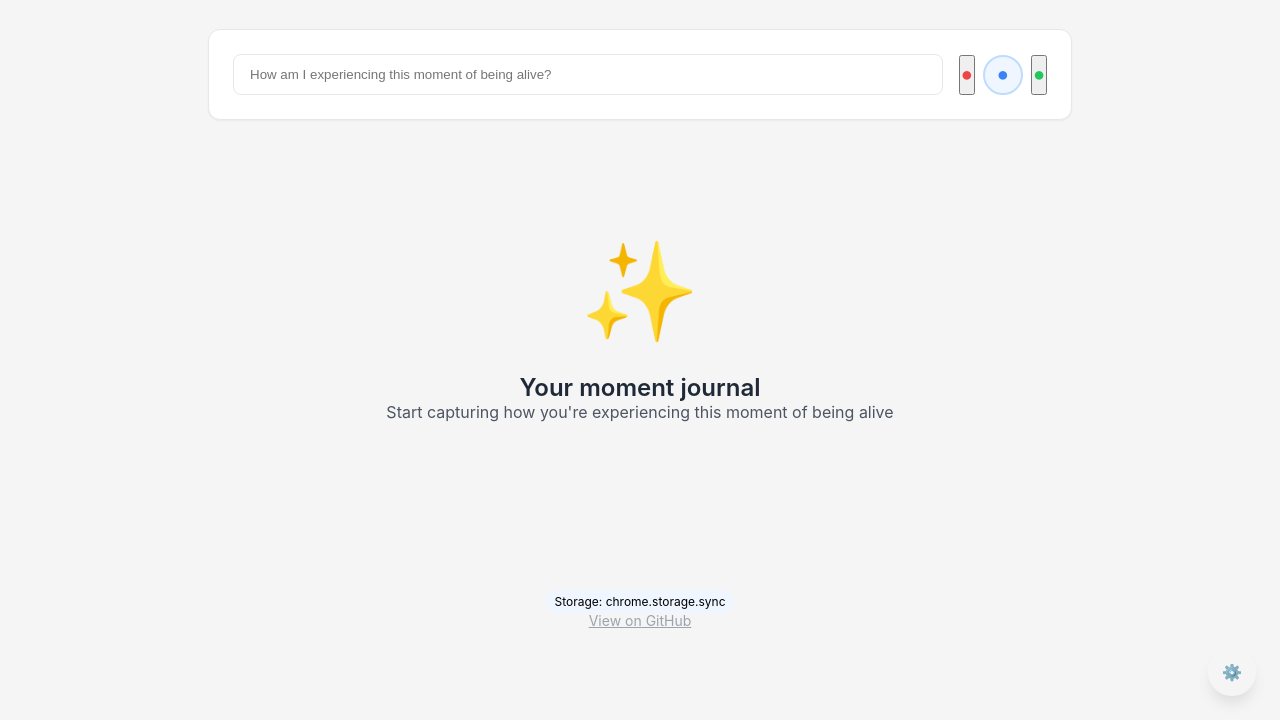
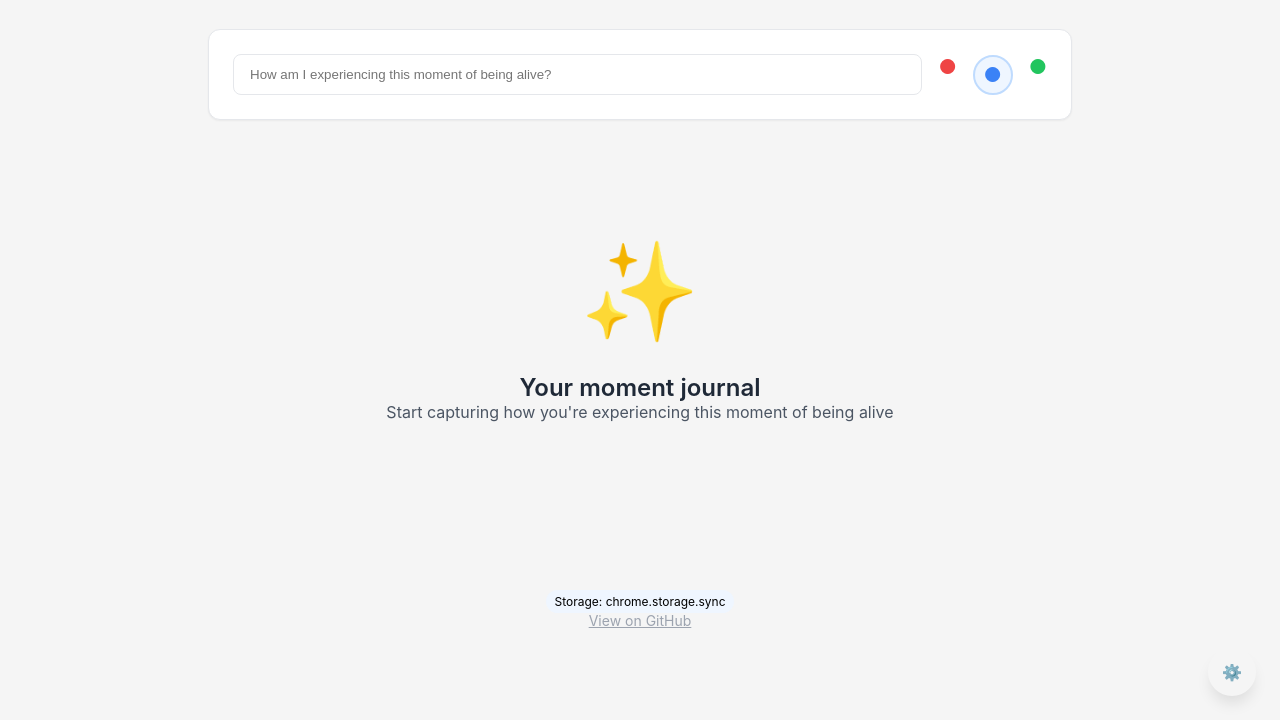
Before and after one commit to srid/haietmoba, a browser extension: page index.html in a window 1280 px wide. Shown: the part 80-800 px from the top of the page. Drawn offline with Linux system fonts and the light colour scheme.

Commit message:
Convert mood selector to simple span icons with better spacing
- Changed from button elements to span icons
- Increased spacing from gap-2 to gap-4 for better visual separation
- Clean markup: just colored dots that become circles when selected
- Added cursor-pointer to JavaScript classes

```diff
--- a/app.js
+++ b/app.js
@@ -123,10 +123,10 @@ function updateMoodButtons() {
 
         if (mood === selectedMood) {
             // Active: dot with circle around it
-            btn.className = `mood-btn w-10 h-10 rounded-full flex items-center justify-center text-xl transition-colors border-2 ${config.borderColor} ${config.bgColor} ${config.color}`;
+            btn.className = `mood-btn w-10 h-10 rounded-full flex items-center justify-center text-xl transition-colors border-2 ${config.borderColor} ${config.bgColor} ${config.color} cursor-pointer`;
         } else {
             // Inactive: just the dot, no circle
-            btn.className = `mood-btn flex items-center justify-center text-xl transition-colors ${config.color}`;
+            btn.className = `mood-btn text-xl transition-colors ${config.color} cursor-pointer`;
         }
     });
 }
--- a/index.html
+++ b/index.html
@@ -30,31 +30,10 @@
                     placeholder="How am I experiencing this moment of being alive?"
                     class="flex-1 px-4 py-3 border border-gray-200 rounded-lg text-gray-900 placeholder-gray-400 focus:outline-none focus:ring-2 focus:ring-accent-blue focus:border-transparent"
                 />
-                <div class="flex gap-2 justify-center sm:justify-start">
-                    <button
-                        type="button"
-                        data-mood="Bad"
-                        class="mood-btn flex items-center justify-center text-red-500 text-xl transition-colors"
-                        title="Feeling bad"
-                    >
-                        ●
-                    </button>
-                    <button
-                        type="button"
-                        data-mood="Good"
-                        class="mood-btn flex items-center justify-center text-blue-500 text-xl transition-colors"
-                        title="Feeling good"
-                    >
-                        ●
-                    </button>
-                    <button
-                        type="button"
-                        data-mood="Excellent"
-                        class="mood-btn flex items-center justify-center text-green-500 text-xl transition-colors"
-                        title="Feeling excellent"
-                    >
-                        ●
-                    </button>
+                <div class="flex gap-4 justify-center sm:justify-start">
+                    <span data-mood="Bad" class="mood-btn text-red-500 text-xl transition-colors cursor-pointer" title="Feeling bad">●</span>
+                    <span data-mood="Good" class="mood-btn text-blue-500 text-xl transition-colors cursor-pointer" title="Feeling good">●</span>
+                    <span data-mood="Excellent" class="mood-btn text-green-500 text-xl transition-colors cursor-pointer" title="Feeling excellent">●</span>
                 </div>
             </div>
         </div>
```
